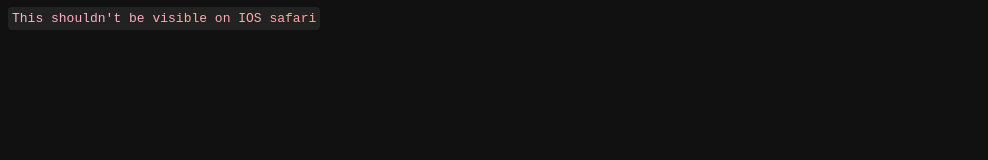
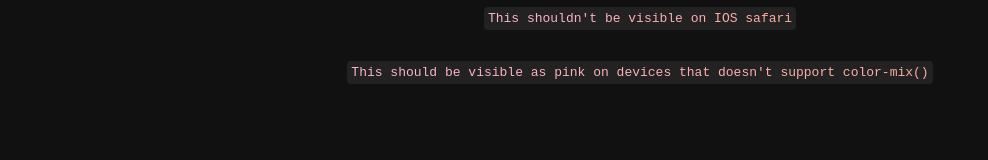
Before and after one commit to azeek21/ignoreme, a plain HTML site: page index.html in a window 1280 px wide. Shown: the whole page, without its empty margins (0-988 px from the left). Drawn offline with Linux system fonts and the light colour scheme.

Commit message:
fix (trial1)

```diff
--- a/index.html
+++ b/index.html
@@ -8,5 +8,7 @@
 </head>
 <body>
     <code>This shouldn't be visible on IOS safari</code>
+    <br><br><br>
+    <code class="code__with__fallback" >This should be visible as pink on devices that doesn't support color-mix()</code>
 </body>
 </html>
--- a/style.css
+++ b/style.css
@@ -2,11 +2,13 @@
     --full-contrast: white;
     --hot-pink: color-mix(in srgb, oklch(59.91% .239 8.14), var(--full-contrast) 70%);
     --orange-red: color-mix(in srgb, oklch(63.32% .24 31.68), var(--full-contrast) 60%);
-    --red-to-orange-horizontal-gradient: linear-gradient(90deg,  var(--hot-pink) 0%, var(--orange-red) 100% )
+    --red-to-orange-horizontal-gradient: linear-gradient(90deg,  var(--hot-pink) 0%, var(--orange-red) 100% );
+    --fallback-pink:rgb(176, 27, 114);
 }
 
 body {
     background: #111111;
+    text-align: center;
 }
 
 
@@ -18,6 +20,7 @@
     -webkit-background-clip: text;
     padding: 0.25rem;
 }
+
 code::before {
     content: "";
     inset: 0;
@@ -28,3 +31,7 @@
     background: #222;
     z-index: -1;
 }
+
+.code__with__fallback {
+    background-color: var(--fallback-pink);
+}
```
